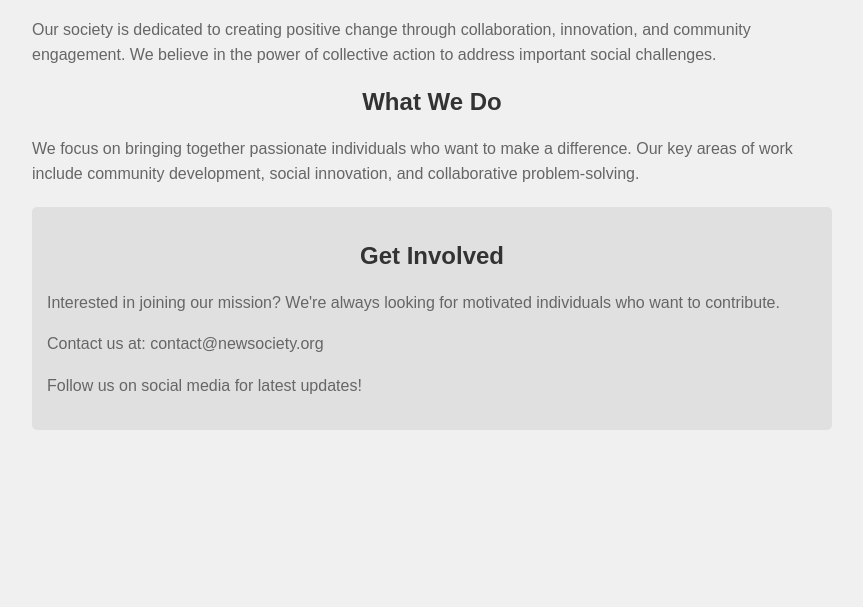
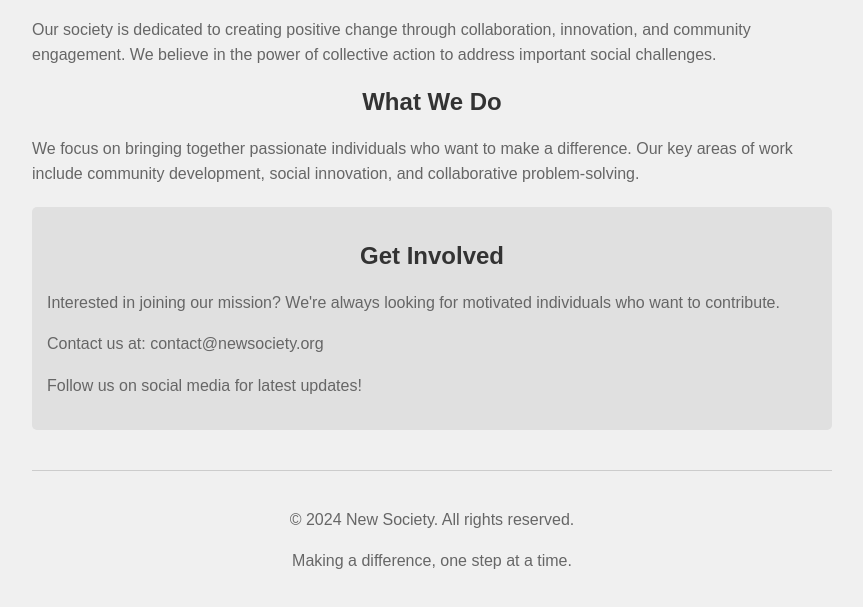
Before and after one commit to dennis1232/new-society-test, a plain HTML site: page index.html in a window 1280 px wide. Shown: the part 131-738 px from the top of the page, without its empty margins (208-1071 px from the left). Drawn offline with Linux system fonts and the light colour scheme.

Commit message:
Update content and add footer

```diff
--- a/index.html
+++ b/index.html
@@ -25,6 +25,12 @@
             border-radius: 5px;
             margin-top: 20px;
         }
+        footer {
+            margin-top: 40px;
+            text-align: center;
+            padding: 20px;
+            border-top: 1px solid #ccc;
+        }
     </style>
 </head>
 <body>
@@ -42,5 +48,10 @@
         <p>Contact us at: contact@newsociety.org</p>
         <p>Follow us on social media for latest updates!</p>
     </div>
+
+    <footer>
+        <p>© 2024 New Society. All rights reserved.</p>
+        <p>Making a difference, one step at a time.</p>
+    </footer>
 </body>
 </html>
```
